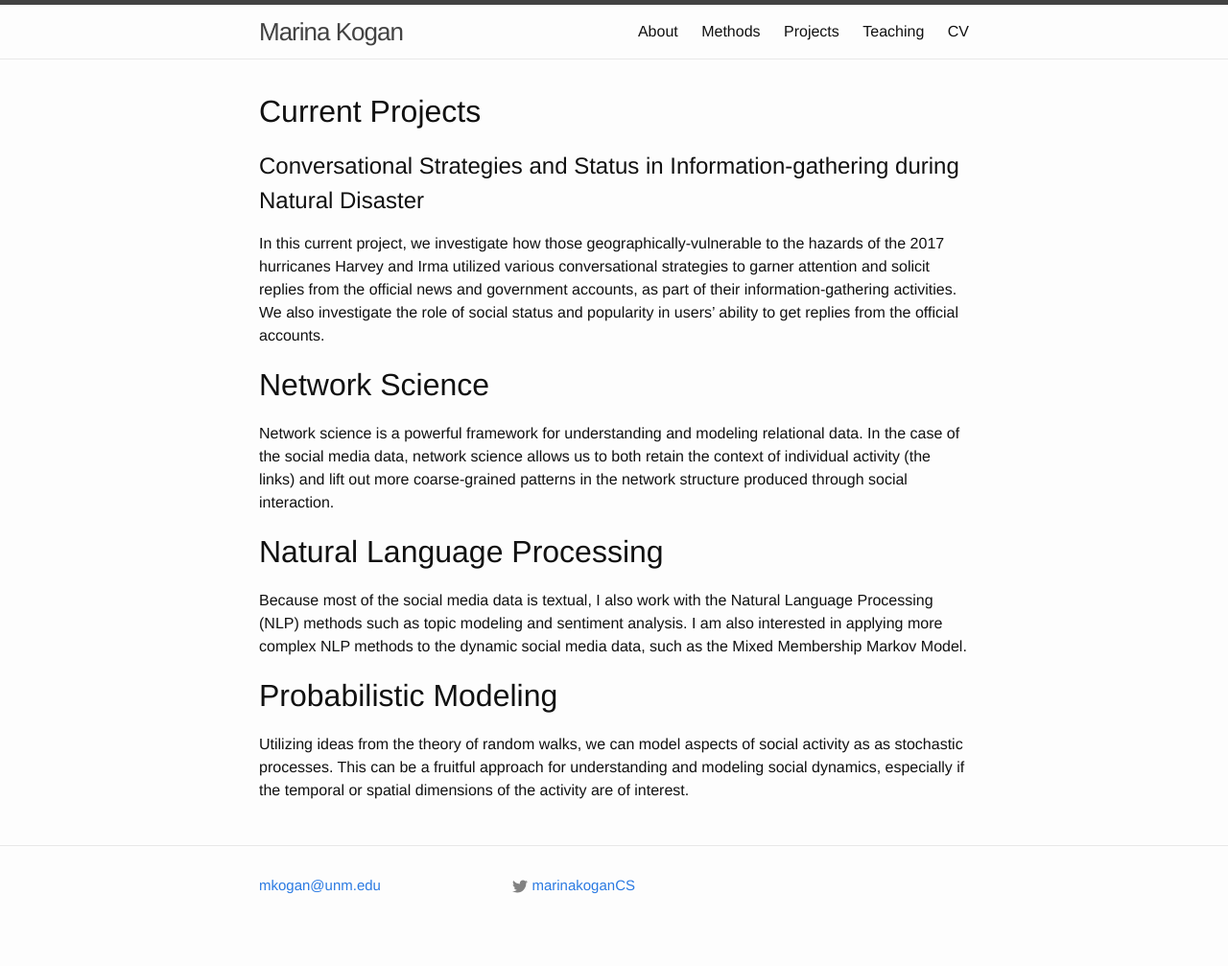
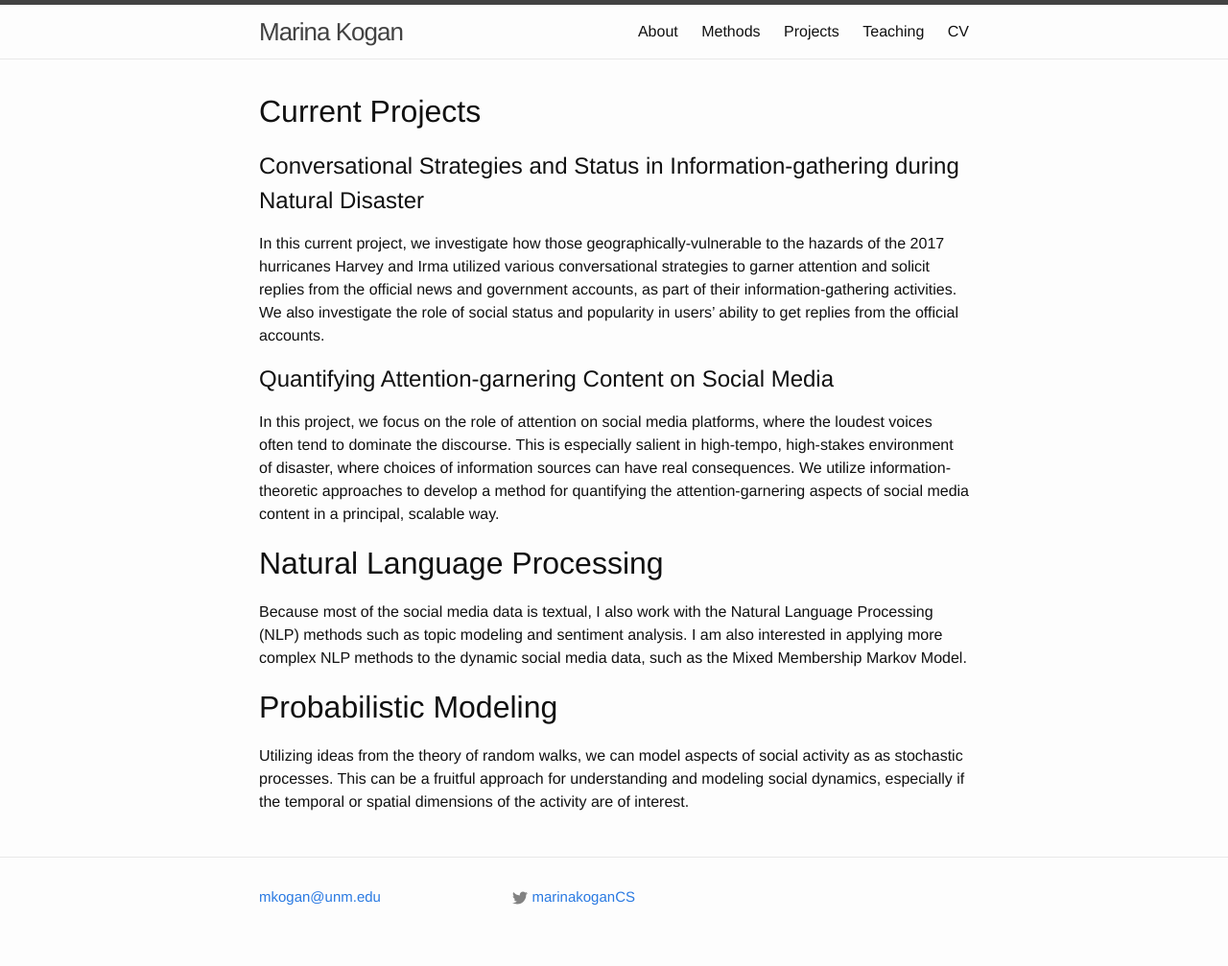
Before and after one commit to marinkala/marinkala.github.com, a Jekyll site: the page built from 4projects.md, in a window 1280 px wide. Shown: the whole page at 96% size. Built offline with Jekyll 4.4.1, drawn with Linux system fonts in a browser that asks for light colours.

Commit message:
testing projects

```diff
--- a/4projects.md
+++ b/4projects.md
@@ -10,8 +10,8 @@ permalink: /projects/
 ## Conversational Strategies and Status in Information-gathering during Natural Disaster
 In this current project, we investigate how those geographically-vulnerable to the hazards of the 2017 hurricanes Harvey and Irma utilized various conversational strategies to garner attention and solicit replies from the official news and government accounts, as part of their information-gathering activities. We also investigate the role of social status and popularity in users' ability to get replies from the official accounts.
 
-# Network Science
-Network science is a powerful framework for understanding and modeling relational data. In the case of the social media data, network science allows us to both retain the context of individual activity (the links) and lift out more coarse-grained patterns in the network structure produced through social interaction.
+## Quantifying Attention-garnering Content on Social Media
+In this project, we focus on the role of attention on social media platforms, where the loudest voices often tend to dominate the discourse. This is especially salient in high-tempo, high-stakes environment of disaster, where choices of information sources can have real consequences. We utilize information-theoretic approaches to develop a method for quantifying the attention-garnering aspects of social media content in a principal, scalable way.
 
 # Natural Language Processing
 Because most of the social media data is textual, I also work with the Natural Language Processing (NLP) methods such as topic modeling and sentiment analysis. I am also interested in applying more complex NLP methods to the dynamic social media data, such as the Mixed Membership Markov Model.
```
